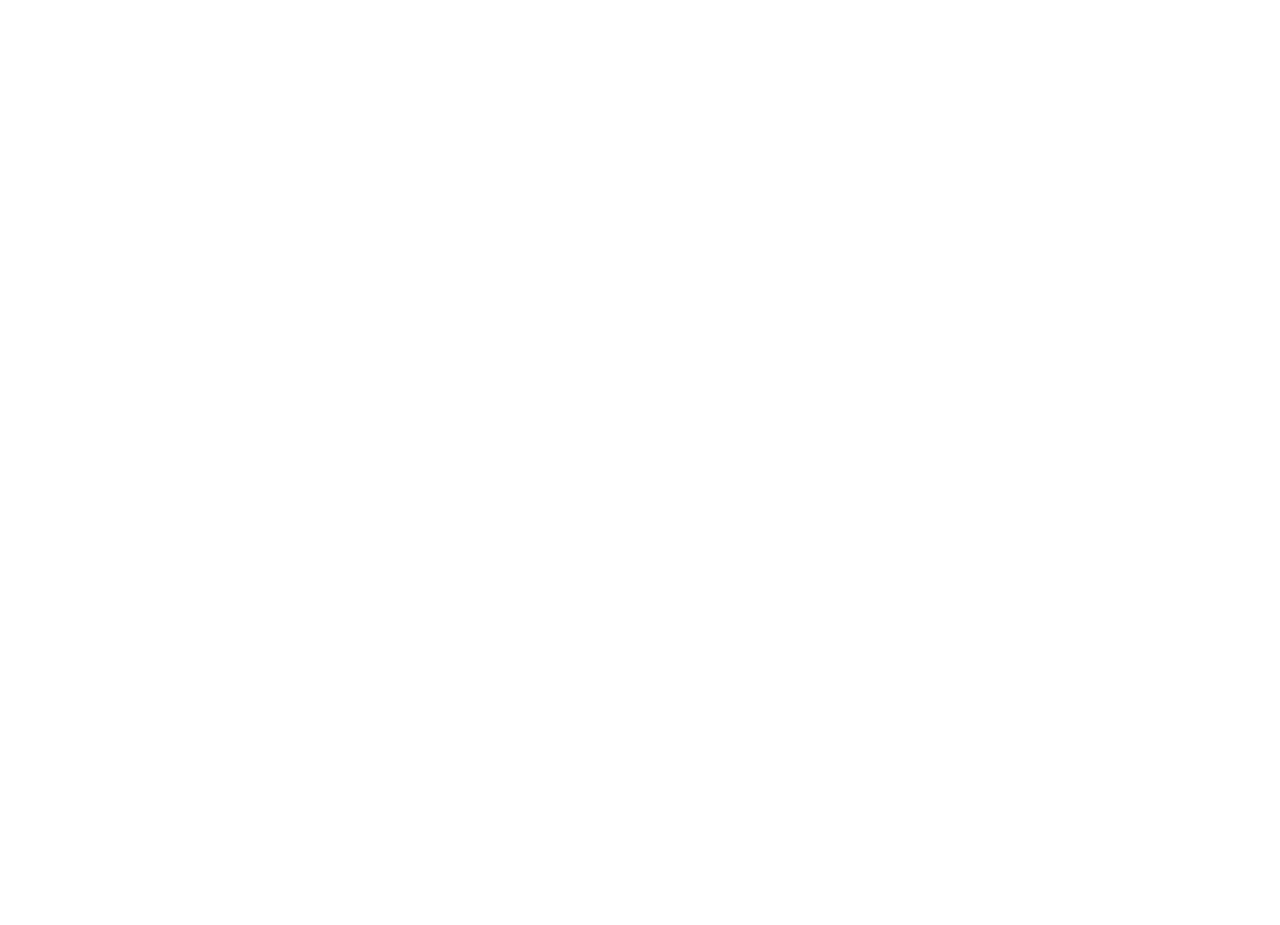
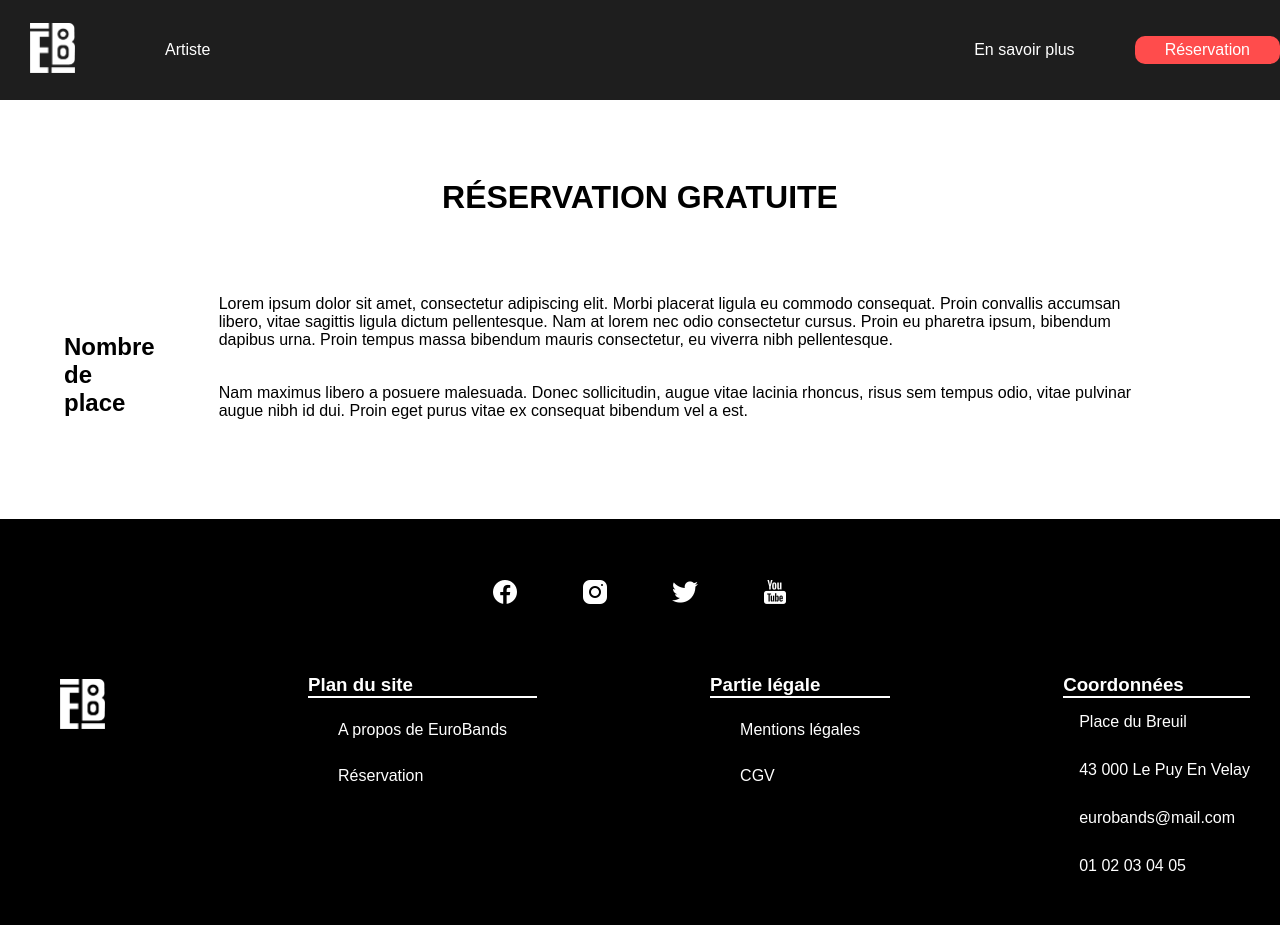
Before and after one commit to CamilleEtu/EuroBands_GitHub_Local, a PHP site: page /reservation.php in a window 1280 px wide. Before the commit the page is empty. Before the commit the page ends 800 px from the top, so only its background shows below. Run offline with PHP 8.4, Linux system fonts and the light colour scheme.

Commit message:
Creation CSS pour la page Réservation et ajout de valeurs

```diff
--- /dev/null
+++ b/site/css/styleReservation.css
@@ -0,0 +1,49 @@
+.titre_accueil {
+    display: flex;
+    justify-content: center;
+    margin : 15px;
+    font-family: 'Redwing', sans-serif;
+    text-transform: uppercase;
+    padding-bottom: 2em;
+}
+
+.container_reserv {
+    padding: 4em;
+}
+
+.container_reserv > div {
+    display: flex;
+    align-items: center;
+    flex-wrap: row;
+}
+
+.container_reserv > div > img {
+    height: 365px;
+    width: auto;
+    margin: 20px;
+    border-radius: 25px;
+}
+
+.container_reserv > div > div {
+    display: flex;
+    align-items: center;
+    flex-direction: column;
+}
+
+.container_reserv > div > div > p {
+    margin-bottom: 35px;
+    padding-left: 4em;
+    padding-right: 4em;
+}
+
+.container_reserv > div > div > a {
+    text-decoration: none;
+    background-color: rgb(213, 213, 213);
+    padding: 10px;
+    border-radius: 10px;
+    color: inherit;
+}
+
+.container_reserv {
+
+}
--- a/site/reservation.php
+++ b/site/reservation.php
@@ -4,10 +4,32 @@
     <meta charset="UTF-8">
     <meta http-equiv="X-UA-Compatible" content="IE=edge">
     <meta name="viewport" content="width=device-width, initial-scale=1.0">
-    <link rel="stylesheet" src="./css/style.css">
+    <link rel="stylesheet" type="text/css" href="css/style.css"/>
+    <link rel="stylesheet" type="text/css" href="css/styleReservation.css"/>
     <title>EuroBands - Réservation</title>
 </head>
 <body>
-
+    <header>
+        <?php
+        include './header.php';
+        ?>
+    </header>
+    <div class="container_reserv">
+                <h1 class="titre_accueil">Réservation gratuite</h1>
+                <div>
+                    <div>
+                        <h2>Nombre de place</h2>
+                    </div>
+                    <div class="resume">
+                        <p>Lorem ipsum dolor sit amet, consectetur adipiscing elit. Morbi placerat ligula eu commodo consequat. Proin convallis accumsan libero, vitae sagittis ligula dictum pellentesque. Nam at lorem nec odio consectetur cursus. Proin eu pharetra ipsum, bibendum dapibus urna. Proin tempus massa bibendum mauris consectetur, eu viverra nibh pellentesque.</p>
+                        <p>Nam maximus libero a posuere malesuada. Donec sollicitudin, augue vitae lacinia rhoncus, risus sem tempus odio, vitae pulvinar augue nibh id dui. Proin eget purus vitae ex consequat bibendum vel a est.</p>
+                    </div>
+                </div>
+            </div>
+    <footer>
+        <?php
+        include './footer.php';
+        ?>
+    </footer>
 </body>
 </html>
```
